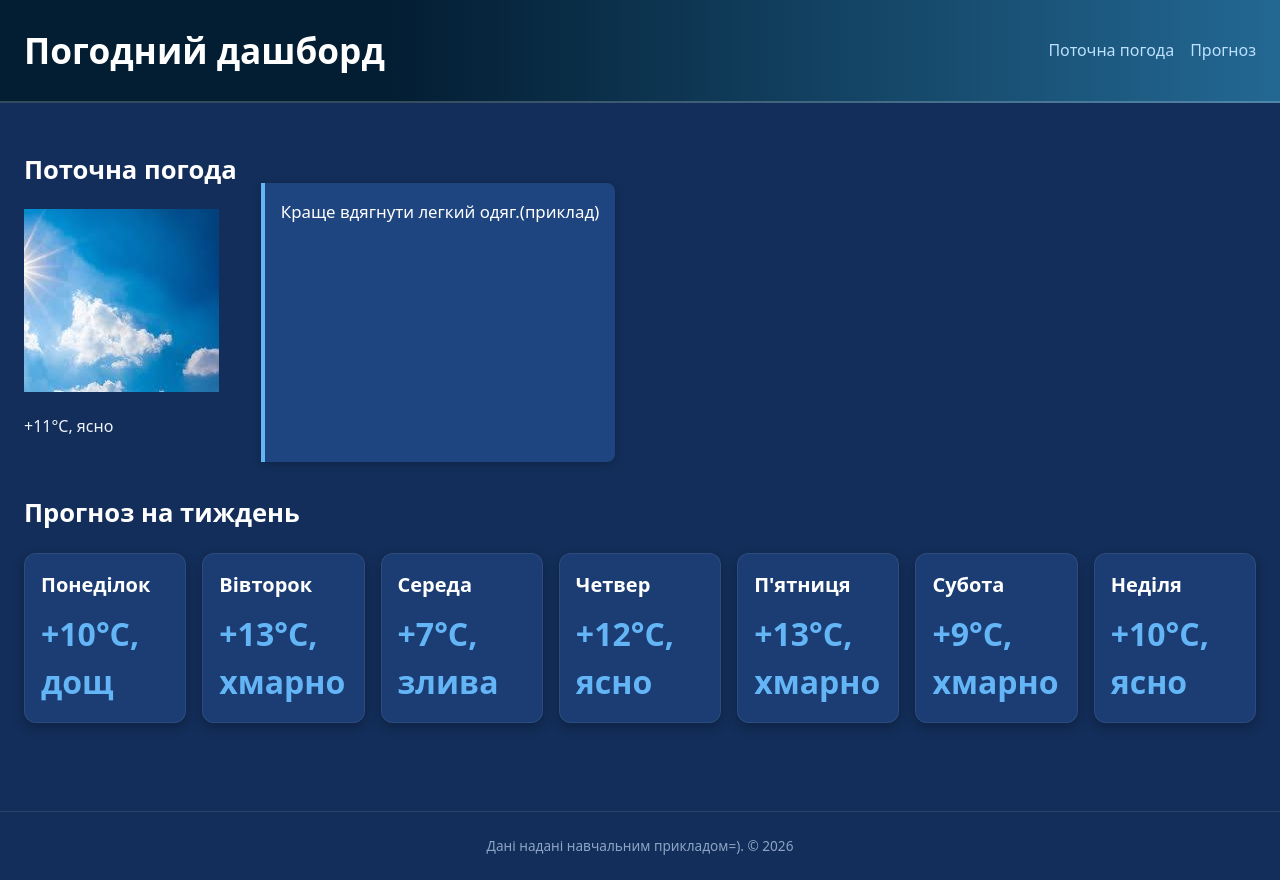
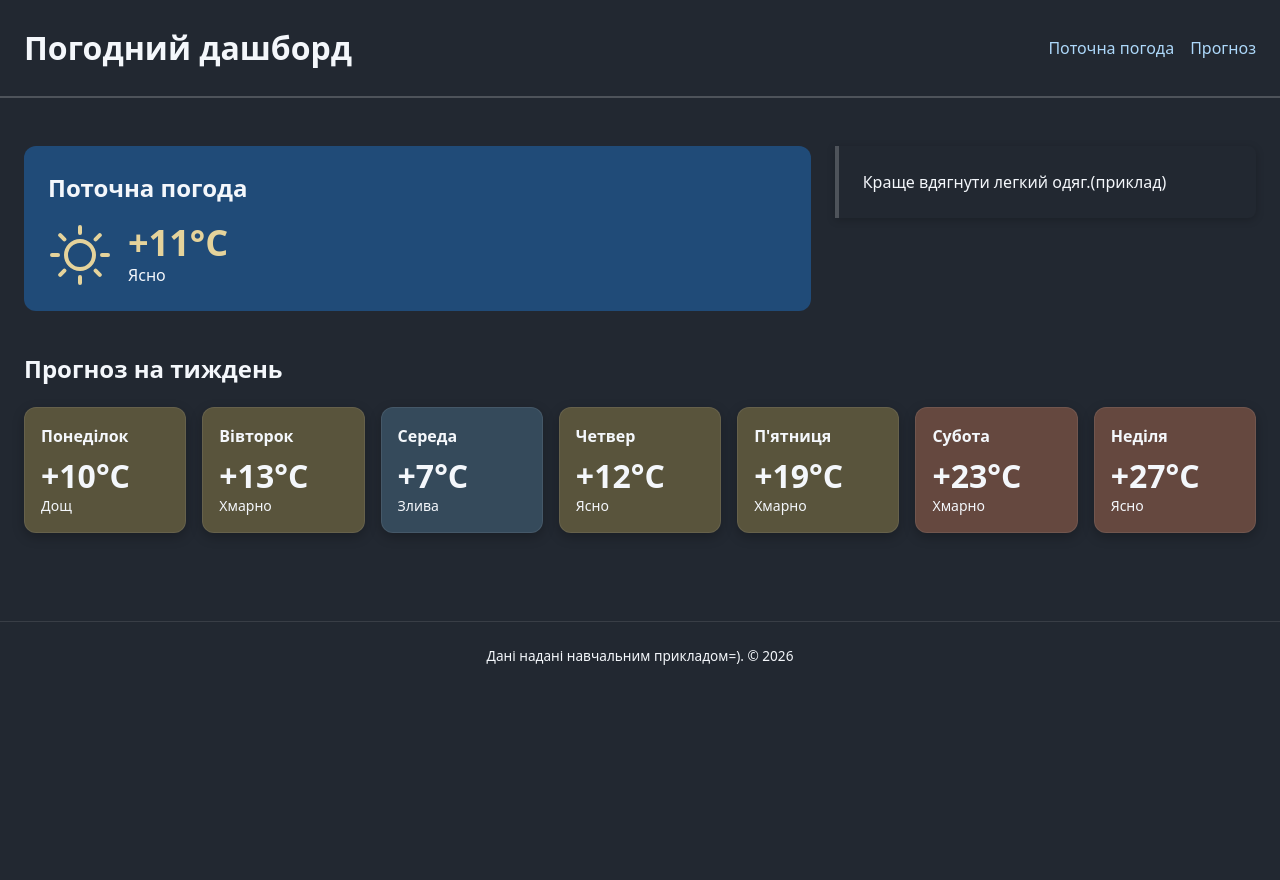
Before and after one commit to alekseienkodo/weather-dashboard, a website: page index.html in a window 1280 px wide. After the commit the page ends 800 px from the top, so only its background shows below. Drawn offline with Linux system fonts and the light colour scheme.

Commit message:
Оновлено дизайн погодного дашборда та кольори прогнозу

```diff
--- a/css/style.css
+++ b/css/style.css
@@ -5,10 +5,10 @@
 body {
     margin: 0;
     font-family: system-ui, -apple-system, BlinkMacSystemFont, "Segoe UI", Roboto, sans-serif;
-    font-size: 1rem;
+    font-size: 16px;
     line-height: 1.5;
-    color: #eef2fa;
-    background-color: #132e5a;
+    color: #F4F7FB;
+    background-color: #222831;
 }
 
 img {
@@ -23,15 +23,14 @@ header {
     align-items: flex-start;
     flex-wrap: wrap;
     gap: 16px;
-    background: linear-gradient(90deg, #031d32 30%, #236893 100%);
     padding: 24px;
     border-bottom: 2px solid rgba(255, 255, 255, 0.2);
 }
 
 header h1 {
     margin: 0;
-    font-size: 2.2rem;
-    color: #ffffff;
+    font-size: 32px;
+    font-weight: 700;
 }
 
 header nav {
@@ -42,12 +41,11 @@ header nav {
 }
 
 header nav a {
-    color: #bce1ff;
+    color: #ADD8FA;
     text-decoration: none;
     font-weight: 500;
     margin: 0;
 }
-
 
 main {
     max-width: 900px;
@@ -64,8 +62,8 @@ main section:last-child {
 }
 
 section h2 {
-    font-size: 1.6rem;
-    color: #ffffff;
+    font-size: 24px;
+    font-weight: 700;
     margin-top: 0;
     margin-bottom: 20px;
 }
@@ -77,7 +75,6 @@ section h2 {
 }
 
 .card {
-    background-color: #1b3d73;
     padding: 16px;
     border-radius: 12px;
     box-shadow: 0 4px 12px rgba(0, 0, 0, 0.25);
@@ -87,32 +84,97 @@ section h2 {
 .card h3 {
     margin-top: 0;
     margin-bottom: 10px;
-    font-size: 1.25rem;
-    color: #ffffff;
+    font-size: 16px;
+    font-weight: 600;
 }
 
 .card p {
     margin: 0;
-    font-size: 2rem;
+    font-size: 14px;
+}
+
+.temperature {
+    font-size: 32px;
     font-weight: 700;
-    color: #64b5f6;
+    line-height: 1.15;
+}
+
+.current-layout {
+    display: flex;
+    flex-direction: column;
+    gap: 24px;
+    margin-bottom: 40px;
+}
+
+#current {
+    background-color: #204B78;
+    padding: 24px;
+    margin-bottom: 0;
+    border-radius: 12px;
+}
+
+#current h2 {
+    margin-bottom: 16px;
+}
+
+.current-weather {
+    display: flex;
+    align-items: center;
+    flex-wrap: wrap;
+    gap: 16px;
+}
+
+.current-weather img {
+    width: 64px;
+}
+
+.current-weather p {
+    margin: 0;
+}
+
+#current .temperature {
+    font-size: 36px;
+}
+
+/*Сіро-синій фон позначає холодну погоду за температури нижче +10 °C.
+   Для температур від +10 °C до +20 °C, не включаючи +20 °C, обрано приглушений золотистий відтінок.
+   Від +20 °C теракотовий фон підкреслює тепло й узгоджується з іншими темними картками.
+   У картці поточної погоди колір числа передає температурний діапазон зі збереженням заданого синього фону.*/
+.card.cold {
+    background-color: #354A5B;
+}
+
+.card.mild {
+    background-color: #59543C;
+}
+
+.card.warm {
+    background-color: #65483F;
+}
+
+#current.cold .temperature {
+    color: #ADD8FA;
+}
+
+#current.mild .temperature {
+    color: #E5D39B;
+}
+
+#current.warm .temperature {
+    color: #F0B99F;
 }
 
 aside {
-    background-color: #1e457f;
-    border-left: 4px solid #64b5f6;
-    padding: 16px;
+    border-left: 4px solid rgba(255, 255, 255, 0.2);
+    padding: 24px;
     border-radius: 0 8px 8px 0;
-    margin: 32px 0;
+    margin: 0;
     box-shadow: 0 2px 8px rgba(0, 0, 0, 0.2);
 }
 
 aside p {
     margin: 0;
-    font-size: 1.05rem;
-    color: #ffffff;
 }
-
 
 footer {
     text-align: center;
@@ -124,7 +186,6 @@ footer {
 footer p {
     margin: 0;
     font-size: 0.85rem;
-    color: #8da4c4;
 }
 
 @media (min-width: 600px) {
@@ -145,8 +206,18 @@ footer p {
     }
 
     .current-layout {
-        display: flex;
-        gap: 24px;
+        flex-direction: row;
+        align-items: flex-start;
+    }
+
+    #current {
+        flex: 2;
+        min-width: 0;
+    }
+
+    .current-layout aside {
+        flex: 1;
+        min-width: 0;
     }
 
     main {
--- a/index.html
+++ b/index.html
@@ -15,46 +15,47 @@
 </header>
 <main>
     <div class="current-layout">
-    <section id="current">
-        <h2>Поточна погода</h2>
-        <img src="assets/img/sunny.png" alt="Сонячно, без опадів">
-        <p>+11&deg;C, ясно</p>
-    </section>
-
-    <aside>
-        <p>Краще вдягнути легкий одяг.(приклад)</p>
-    </aside>
+        <section id="current" class="mild">
+            <h2>Поточна погода</h2>
+            <div class="current-weather">
+                <img src="assets/img/sun.svg" alt="">
+                <p><strong class="temperature">+11&deg;C</strong><br>Ясно</p>
+            </div>
+        </section>
+        <aside>
+            <p>Краще вдягнути легкий одяг.(приклад)</p>
+        </aside>
     </div>
     <section id="forecast">
         <h2>Прогноз на тиждень</h2>
         <div class="cards">
-        <article class="card">
+        <article class="card mild">
             <h3>Понеділок</h3>
-            <p>+10&deg;C, дощ</p>
+            <p><strong class="temperature">+10&deg;C</strong><br>Дощ</p>
         </article>
-        <article class="card">
+        <article class="card mild">
             <h3>Вівторок</h3>
-            <p>+13&deg;C, хмарно</p>
+            <p><strong class="temperature">+13&deg;C</strong><br>Хмарно</p>
         </article>
-        <article class="card">
+        <article class="card cold">
             <h3>Середа</h3>
-            <p>+7&deg;C, злива</p>
+            <p><strong class="temperature">+7&deg;C</strong><br>Злива</p>
         </article>
-        <article class="card">
+        <article class="card mild">
             <h3>Четвер</h3>
-            <p>+12&deg;C, ясно</p>
+            <p><strong class="temperature">+12&deg;C</strong><br>Ясно</p>
         </article>
-        <article class="card">
+        <article class="card mild">
             <h3>П'ятниця</h3>
-            <p>+13&deg;C, хмарно</p>
+            <p><strong class="temperature">+19&deg;C</strong><br>Хмарно</p>
         </article>
-        <article class="card">
+        <article class="card warm">
             <h3>Субота</h3>
-            <p>+9&deg;C, хмарно</p>
+            <p><strong class="temperature">+23&deg;C</strong><br>Хмарно</p>
         </article>
-        <article class="card">
+        <article class="card warm">
             <h3>Неділя</h3>
-            <p>+10&deg;C, ясно</p>
+            <p><strong class="temperature">+27&deg;C</strong><br>Ясно</p>
         </article>
         </div>
     </section>
```
Also changed, not shown: assets/img/sun.svg (added).
